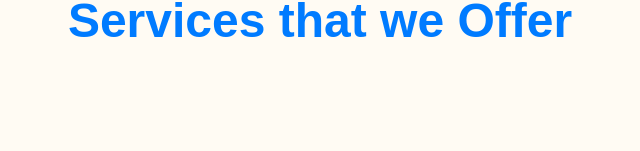
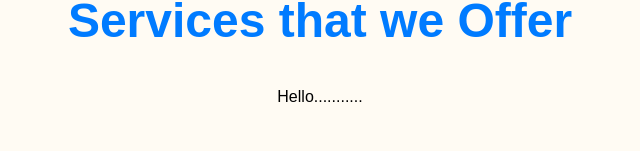
Before and after one commit to dipesh26/Nexus-DigTech, a React (Create React App) app: page /services in a window 1280 px wide. Shown: the part 149-300 px from the top of the page, without its empty margins (320-960 px from the left). Built offline with nearby package versions, Linux system fonts and the light colour scheme; a web font is replaced by a local one.

Commit message:
update service page

```diff
--- a/src/components/Services.js
+++ b/src/components/Services.js
@@ -10,6 +10,7 @@ const Services = () => {
       <section className="service-content">
         <div className="service-intro">
           <h2>Services that we Offer</h2>
+          <p>Hello...........</p>
         </div>
       </section>
     </div>
```
